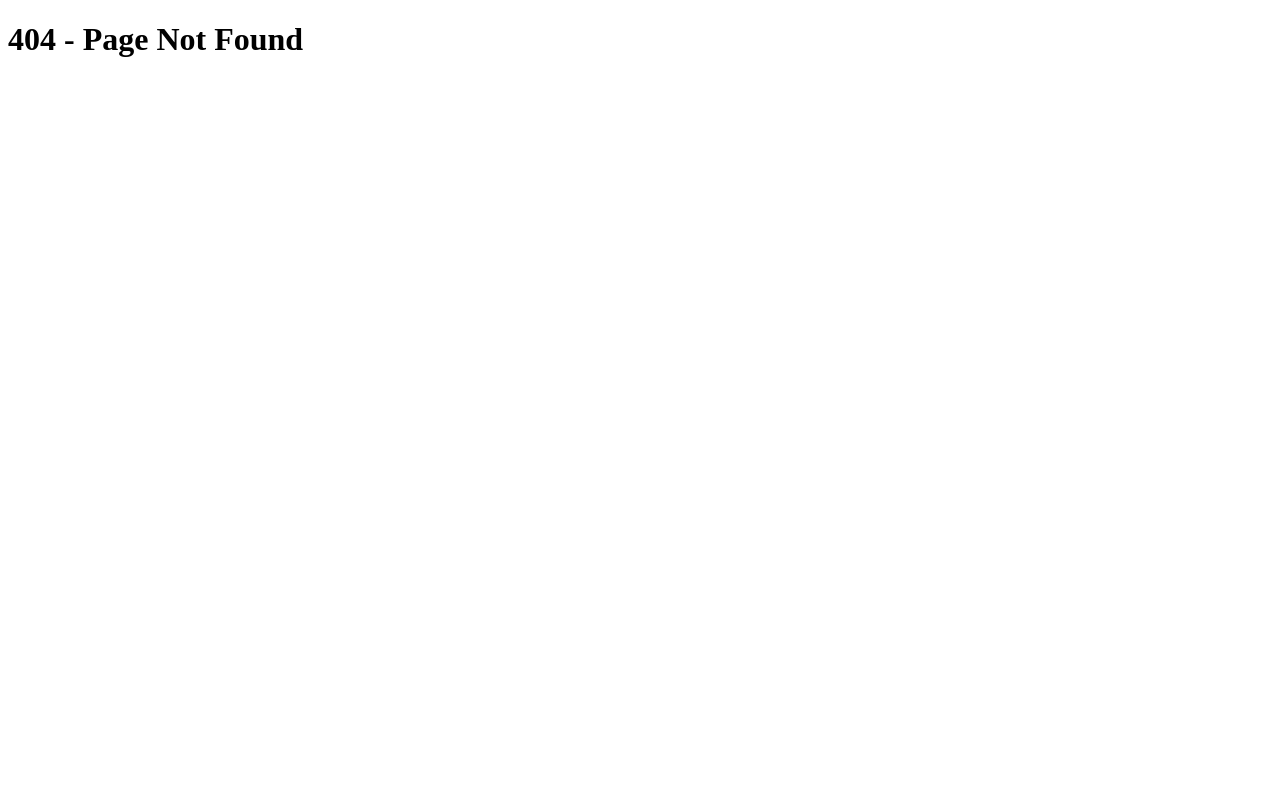
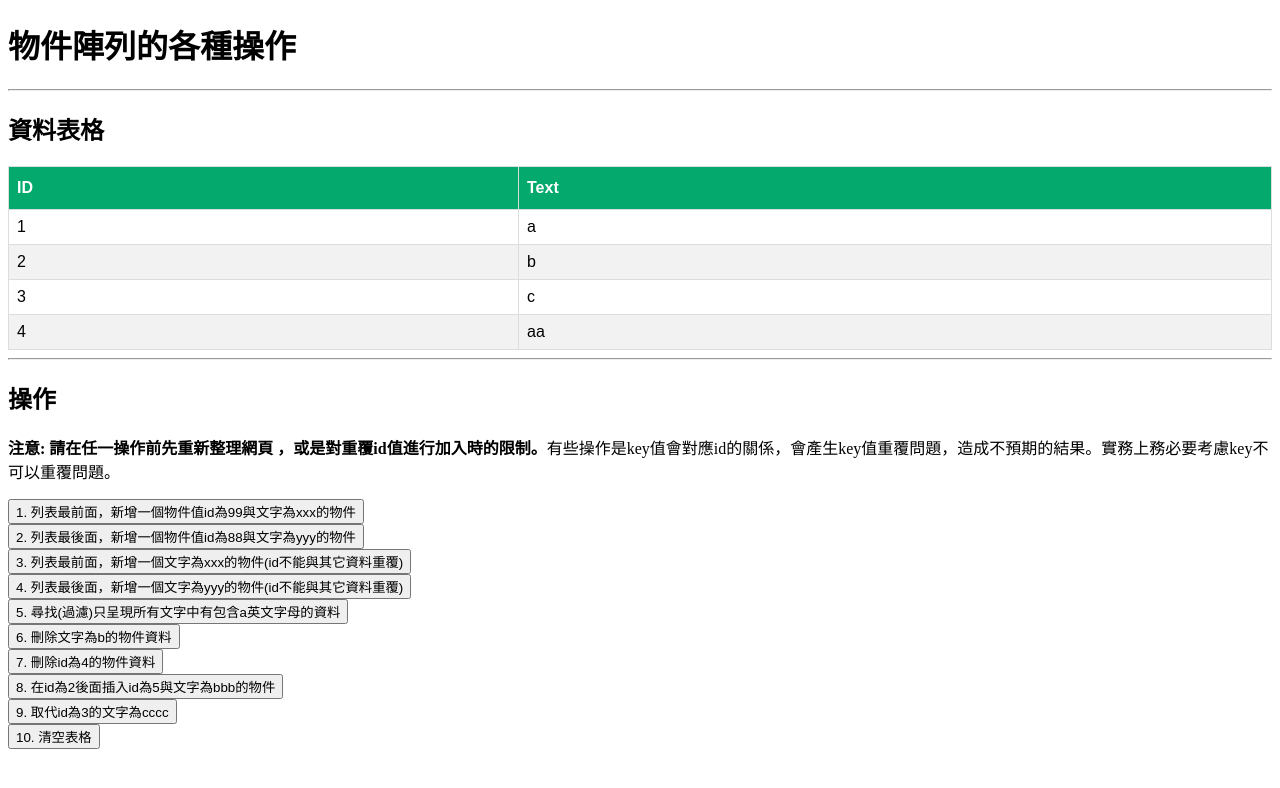
Before and after one commit to XiaoYun3893z/next-base, a Next.js app: page /cs-0417/object-array in a window 1280 px wide. Before the commit this address had no page. Shown: the top 788 px of the page. Built offline with nearby package versions, Linux system fonts and the light colour scheme.

Commit message:
物件陣列處理

```diff
--- /dev/null
+++ b/pages/cs-0417/object-array.js
@@ -0,0 +1,203 @@
+import { useState } from 'react'
+
+const objArray = [
+  {
+    id: 1,
+    text: 'a',
+  },
+  {
+    id: 2,
+    text: 'b',
+  },
+  {
+    id: 3,
+    text: 'c',
+  },
+  {
+    id: 4,
+    text: 'aa',
+  },
+]
+
+export default function ObjectArray() {
+  // 呈現(渲染)時會與使用者互動時進行改動，必需是state
+  const [data, setData] = useState(objArray)
+
+  return (
+    <>
+      <h1>物件陣列的各種操作</h1>
+      <hr />
+      <h2>資料表格</h2>
+      <table border="1">
+        <thead>
+          <tr>
+            <th>ID</th>
+            <th>Text</th>
+          </tr>
+        </thead>
+        <tbody>
+          {data.map((v, i) => {
+            return (
+              <tr key={v.id}>
+                <td>{v.id}</td>
+                <td>{v.text}</td>
+              </tr>
+            )
+          })}
+        </tbody>
+      </table>
+      <hr />
+      <h2>操作</h2>
+      <p>
+        <strong>
+          注意: 請在任一操作前先重新整理網頁 ，或是對重覆id值進行加入時的限制。
+        </strong>
+        有些操作是key值會對應id的關係，會產生key值重覆問題，造成不預期的結果。實務上務必要考慮key不可以重覆問題。
+      </p>
+
+      <button
+        onClick={() => {
+          // 先寫出要新增的物件值
+          const newObj = { id: 99, text: 'xxx' }
+
+          // 1. 從目前的狀態拷貝出一個新的變數值(陣列/物件)
+          // 2. 在新的變數值(陣列/物件)上作處理
+          // 3. 設定回原本的狀態中
+
+          //1 //2
+          const nextData = [newObj, ...data]
+
+          //3
+          setData(nextData)
+        }}
+      >
+        1. 列表最前面，新增一個物件值id為99與文字為xxx的物件
+      </button>
+      <br />
+      <button
+        onClick={() => {
+          const newObj = { id: 88, text: 'yyy' }
+
+          //1 //2
+          const nextData = [...data, newObj]
+
+          //3
+          setData(nextData)
+        }}
+      >
+        2. 列表最後面，新增一個物件值id為88與文字為yyy的物件
+      </button>
+      <br />
+      <button
+        onClick={() => {
+          // 1. uuid或nonaid(其它npm套件)
+          //const newId = self.crypto.randomUUID()
+          // 2. 時間日期物件(Date)物件轉毫秒整數值
+          // `+new Date()` 或 `Date.now()`
+          //const newId = Number(new Date())
+          // 3. 隨機字串(hash字串)
+          // const newId = (Math.random() + 1).toString(36).substring(7)
+          // 4. 仿照資料表主鍵遞增id(註: 只有id為數字才可以用)
+          // 提取data陣列中的id為一個新陣列
+          const ids = data.map((v) => v.id)
+          // 如果data陣列中無資料，則從1開始編號起
+          const newId = data.length > 0 ? Math.max(...ids) + 1 : 1
+
+          const newObj = { id: newId, text: 'xxx' }
+          const nextData = [newObj, ...data]
+          //3
+          setData(nextData)
+        }}
+      >
+        3. 列表最前面，新增一個文字為xxx的物件(id不能與其它資料重覆)
+      </button>
+      <br />
+      <button onClick={() => {}}>
+        4. 列表最後面，新增一個文字為yyy的物件(id不能與其它資料重覆)
+      </button>
+      <br />
+      <button
+        onClick={() => {
+          //1 2
+          const nextData = data.filter((v, i) => {
+            return v.text.includes('a')
+          })
+          //3
+          setData(nextData)
+        }}
+      >
+        5. 尋找(過濾)只呈現所有文字中有包含a英文字母的資料
+      </button>
+      <br />
+      <button
+        onClick={() => {
+          //1 2
+          // 過濾後剩下除了文字為b之外的物件資料 === 刪除文字為b的物件資料
+          const nextData = data.filter((v, i) => {
+            return v.text !== 'b'
+          })
+          //3
+          setData(nextData)
+        }}
+      >
+        6. 刪除文字為b的物件資料
+      </button>
+      <br />
+      <button
+        onClick={() => {
+          // 過濾後剩下除了id為4之外的物件資料 === 刪除id為4的物件資料
+          const nextData = data.filter((v, i) => {
+            return v.id !== 4
+          })
+          //3
+          setData(nextData)
+        }}
+      >
+        7. 刪除id為4的物件資料
+      </button>
+      <br />
+      <button onClick={() => {}}>
+        8. 在id為2後面插入id為5與文字為bbb的物件
+      </button>
+      <br />
+      <button
+        onClick={() => {
+          // 第1種: 用map展開的語法
+          // 1 2 展開每個成員
+          const nextData = data.map((v, i) => {
+            // 如果符合條件(id=3)，回傳修改其中的屬性text
+            if (v.id === 3) return { ...v, text: 'cccc' }
+            // 否則回傳原本物件
+            else return v
+          })
+          // 3
+          setData(nextData)
+
+          // 第2種: 用深拷貝的語法
+          // 先尋找有沒有這筆資料(id=3)
+          // const foundIndex = data.findIndex((v) => v.id === 3)
+          // // 需要判斷是否有找到
+          // if (foundIndex > -1) {
+          //   // 深拷貝語法
+          //   // 1
+          //   const nextData = JSON.parse(JSON.stringify(data))
+          //   // 2
+          //   nextData[foundIndex].text = 'cccc'
+          //   // 3
+          //   setData(nextData)
+          // }
+        }}
+      >
+        9. 取代id為3的文字為cccc
+      </button>
+      <br />
+      <button
+        onClick={() => {
+          setData([])
+        }}
+      >
+        10. 清空表格
+      </button>
+    </>
+  )
+}
```
